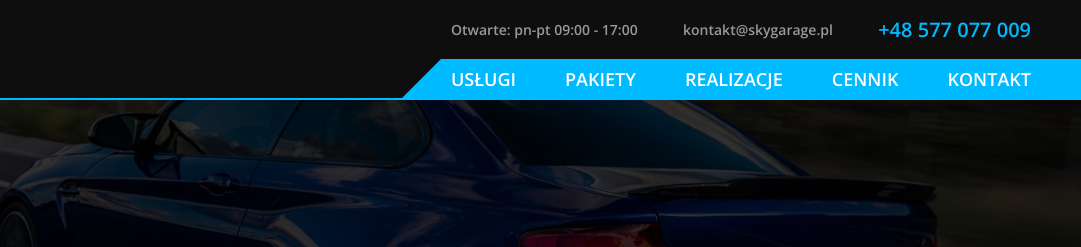
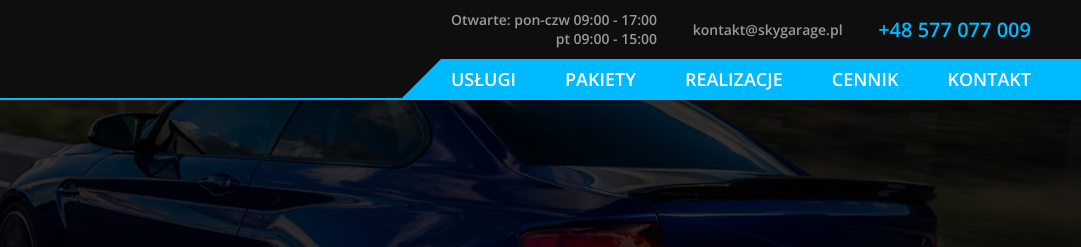
Before and after one commit to dami947/Sky-garage, a website: page cookie.html in a window 1280 px wide. Shown: the top 247 px of the page, 199-1280 px from the left. Drawn offline with nearby package versions, Linux system fonts and the light colour scheme.

Commit message:
skygarage

```diff
--- a/cookie.html
+++ b/cookie.html
@@ -37,7 +37,10 @@
         </div>
         <div class="nav__menu-desktop">
           <div class="nav__menu-top">
-            <p class="menu-top-open">Otwarte: pn-pt 09:00 - 17:00</p>
+            <div class="open">
+              <p class="menu-top-open">Otwarte: pon-czw 09:00 - 17:00</p>
+              <p class="menu-top-open">pt 09:00 - 15:00</p>
+            </div>
             <a href="#" class="menu-top-contact">kontakt@skygarage.pl</a>
             <a href="tel:577077009" class="menu-top-number">+48 577 077 009</a>
           </div>
@@ -173,7 +176,8 @@
         <div class="box">
           <p class="box__title">sky-garage</p>
           <p class="box__text">ul. Stanisława Kmity 11, 32-083 Szczyglice</p>
-          <p class="box__text">pon-pt: 09:00 - 17:00</p>
+          <p class="box__text">pon-czw: 09:00 - 17:00</p>
+          <p class="box__text">pt: 09:00 - 15:00</p>
         </div>
         <div class="box">
           <p class="box__title">masz pytanie?</p>
--- a/src/sass/_large.scss
+++ b/src/sass/_large.scss
@@ -56,6 +56,15 @@
         &:hover,
         &:focus {
           color: colors.$white;
+        }
+      }
+
+      .open {
+        display: flex;
+        flex-direction: column;
+
+        .menu-top-open:nth-of-type(2) {
+          text-align: right;
         }
       }
 
```
Also changed, not shown: index.html (+8 -3 lines), services.html (+6 -2 lines), tariff.html (+6 -2 lines), thankyou.html (+6 -2 lines), dist/css/style.min.css, dist/img/bmw_x1_inside.jpeg, dist/img/bmw_x3_inside.jpeg, dist/img/vw_scirocco_inside.jpeg, src/img/bmw_x1_inside.jpeg, src/img/bmw_x3_inside.jpeg, src/img/vw_scirocco_inside.jpeg.
